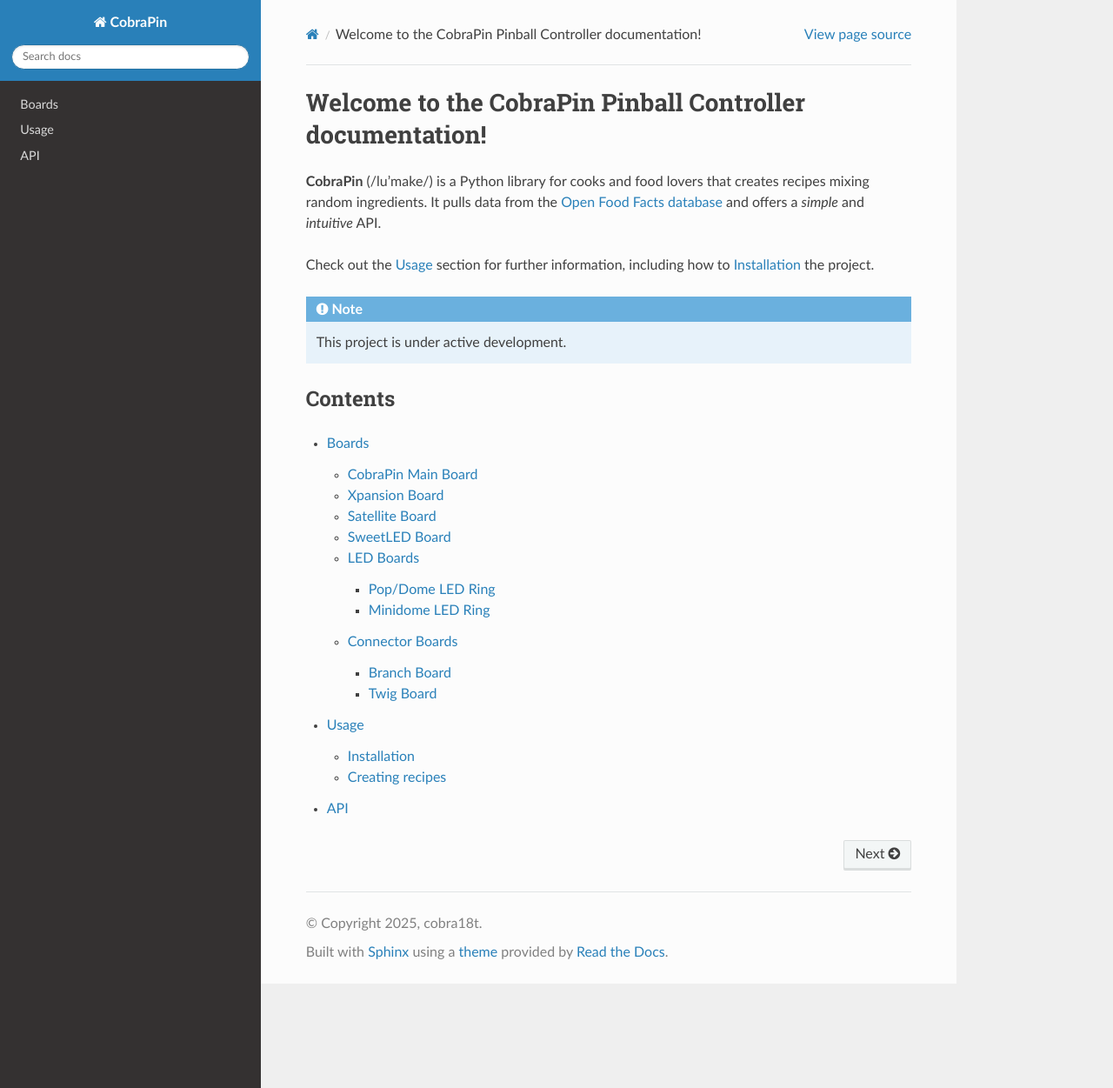
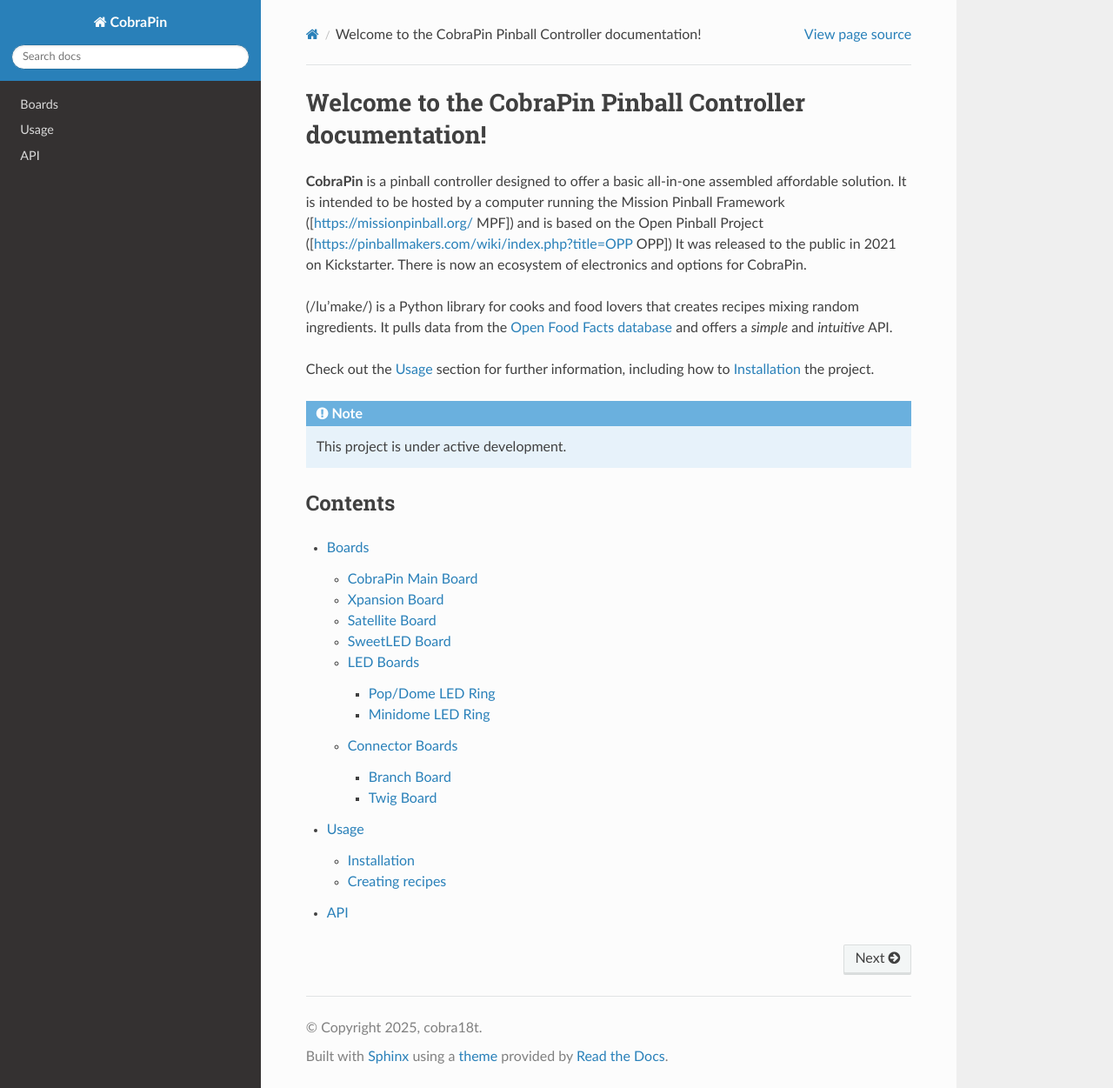
Before and after one commit to cobra18t/cobrapin-docs, a Sphinx documentation site: the page built from docs/source/index.rst, in a window 1280 px wide and 1251 px high. Shown: the whole window at 87% size. Built offline with Sphinx 7.4.7 and the Read the Docs theme 3.1.0, drawn with Linux system fonts in a browser that asks for light colours.

```diff
--- a/docs/source/index.rst
+++ b/docs/source/index.rst
@@ -1,7 +1,9 @@
 Welcome to the CobraPin Pinball Controller documentation!
 ===================================
 
-**CobraPin** (/lu'make/) is a Python library for cooks and food lovers
+**CobraPin** is a pinball controller designed to offer a basic all-in-one assembled affordable solution. It is intended to be hosted by a computer running the Mission Pinball Framework ([https://missionpinball.org/ MPF]) and is based on the Open Pinball Project ([https://pinballmakers.com/wiki/index.php?title=OPP OPP]) It was released to the public in 2021 on Kickstarter. There is now an ecosystem of electronics and options for CobraPin.
+
+(/lu'make/) is a Python library for cooks and food lovers
 that creates recipes mixing random ingredients.
 It pulls data from the `Open Food Facts database <https://world.openfoodfacts.org/>`_
 and offers a *simple* and *intuitive* API.
```
Also changed, not shown: docs/source/images/CobraPin Pinball Controller.jpg (added), docs/source/images/CobraPinV1_02_isoSmall.JPG (added), docs/source/images/IMG_0390.JPG (added), docs/source/images/IMG_20211103_223202084.jpg (added), docs/source/images/NeoSeg14_v0_2_top_small.JPG (added).
